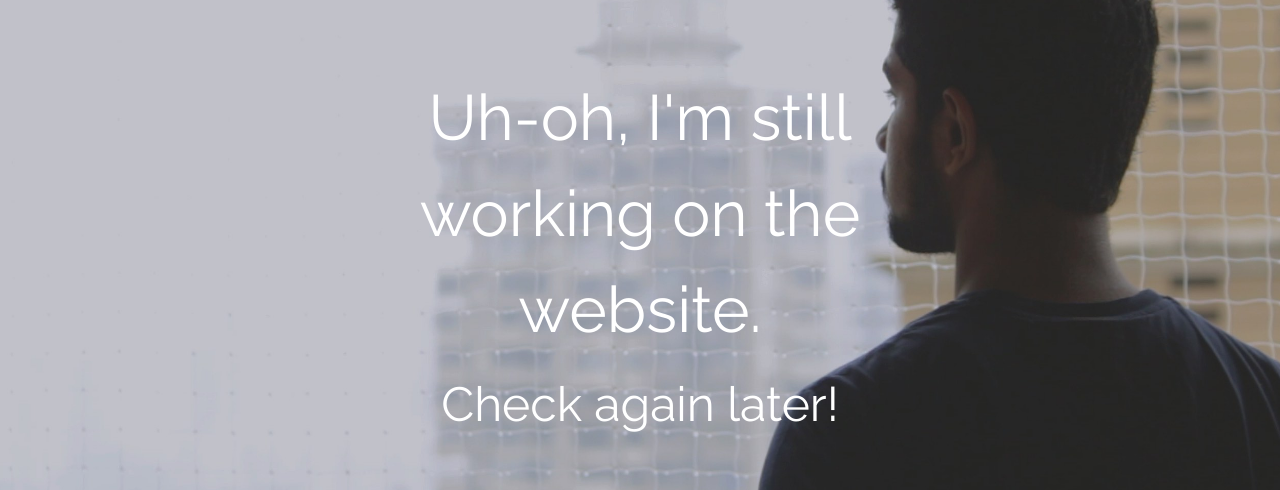
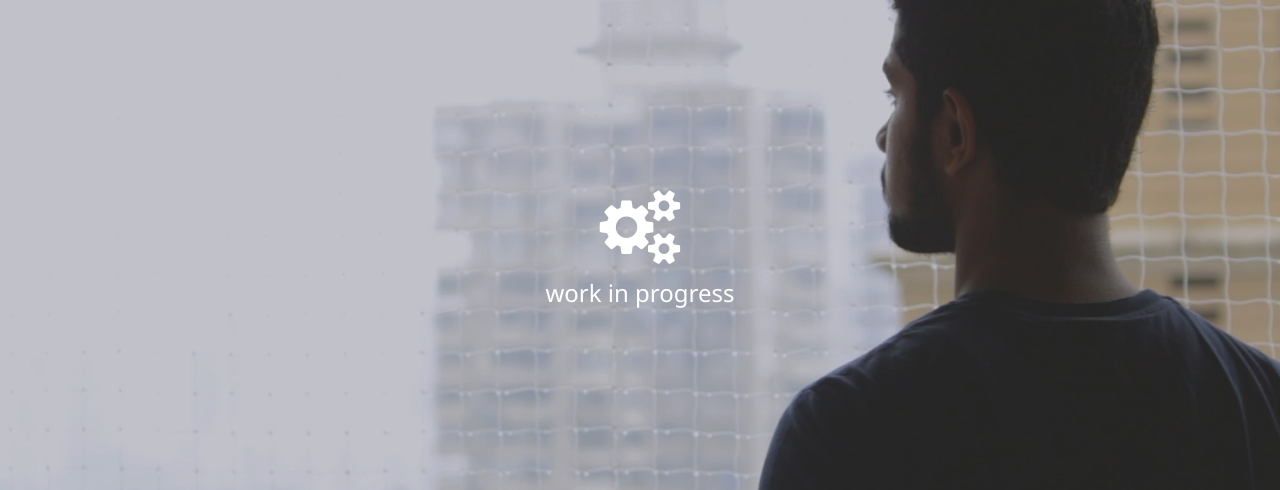
Before and after one commit to nandanv2702/nandanv2702.github.io, a plain HTML site: page index.html in a window 1280 px wide. Shown: the part 1745-2235 px from the top of the page. Drawn offline with nearby package versions, Linux system fonts and the light colour scheme.

Commit message:
work in progress pg

```diff
--- a/index.html
+++ b/index.html
@@ -13,7 +13,7 @@
   <!-- Navbar (sit on top) -->
   <div class="w3-top">
     <div class="w3-bar w3-black w3-card w3-opacity" id="myNavbar">
-      <a href="/" class="w3-bar-item w3-button w3-wide">Nandan V</a>
+      <a href="/" class="w3-bar-item w3-button">Nandan V</a>
       <!-- Right-sided navbar links -->
       <div class="w3-right w3-hide-small">
         <a href="/#about" class="w3-bar-item w3-button">ABOUT ME</a>
@@ -52,12 +52,11 @@
   </div>
   <div class="bgimg w3-display-container w3-animate-opacity w3-text-white">
     <div class="w3-display-middle">
-      <h1 class="w3-jumbo w3-center">
-        Uh-oh, I'm still working on the website.
-      </h1>
-      <h1 class="w3-xxxlarge w3-center">
-        Check again later!
-      </h1>
+      <div class="w3-center">
+      <i class="fa fa-cogs fa-5x" aria-hidden="true"></i>
+      <br>
+      <h3>work in progress</h3>
+      </div>
     </div>
   </div>
   <script>
```
